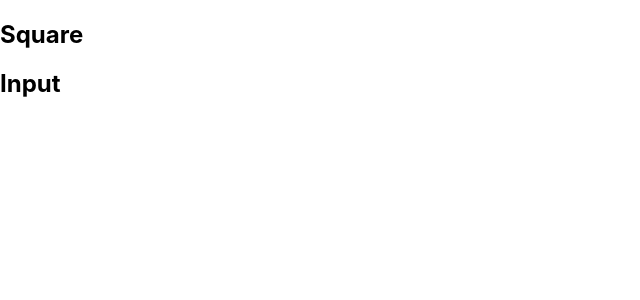
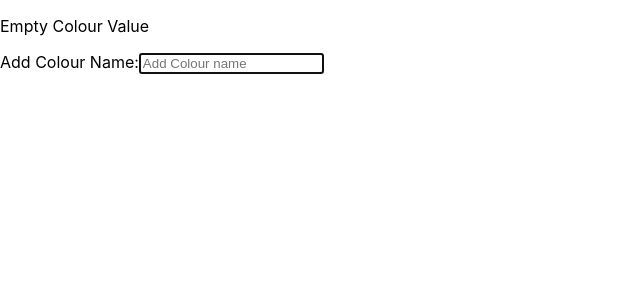
Before and after one commit to Darzwaitz/react_work, a React (Create React App) app in the folder test app 1/test-app-1/: page / in a window 1280 px wide. Shown: the top 300 px of the page, without its empty margins (0-640 px from the left). Built offline with nearby package versions, Linux system fonts and the light colour scheme.

Commit message:
setting up comps in small app - Part 1

```diff
--- a/test app 1/test-app-1/src/Input.js
+++ b/test app 1/test-app-1/src/Input.js
@@ -1,8 +1,20 @@
-const Input = () => {
+const Input = ({ colorValue, setColorValue }) => {
   return (
-    <div>
-      <h2>Input</h2>
-    </div>
+    <form
+      onSubmit={(e) => {
+        e.preventDefault();
+      }}
+    >
+      <label htmlFor="">Add Colour Name:</label>
+      <input
+        autoFocus
+        type="text"
+        placeholder="Add Colour name"
+        required
+        value={colorValue}
+        onChange={(e) => setColorValue(e.target.value)}
+      />
+    </form>
   );
 };
 
--- a/test app 1/test-app-1/src/Square.js
+++ b/test app 1/test-app-1/src/Square.js
@@ -1,9 +1,11 @@
-const Square = () => {
+const Square = ({ colorValue }) => {
   return (
-    <div>
-      <h2>Square</h2>
-    </div>
+    <section className="square" style={{ backgroundColor: colorValue }}>
+      <p>{colorValue ? colorValue : "Empty Value"}</p>
+    </section>
   );
 };
 
+Square.defaultProps = { colorValue: "Empty Colour Value" };
+
 export default Square;
```
